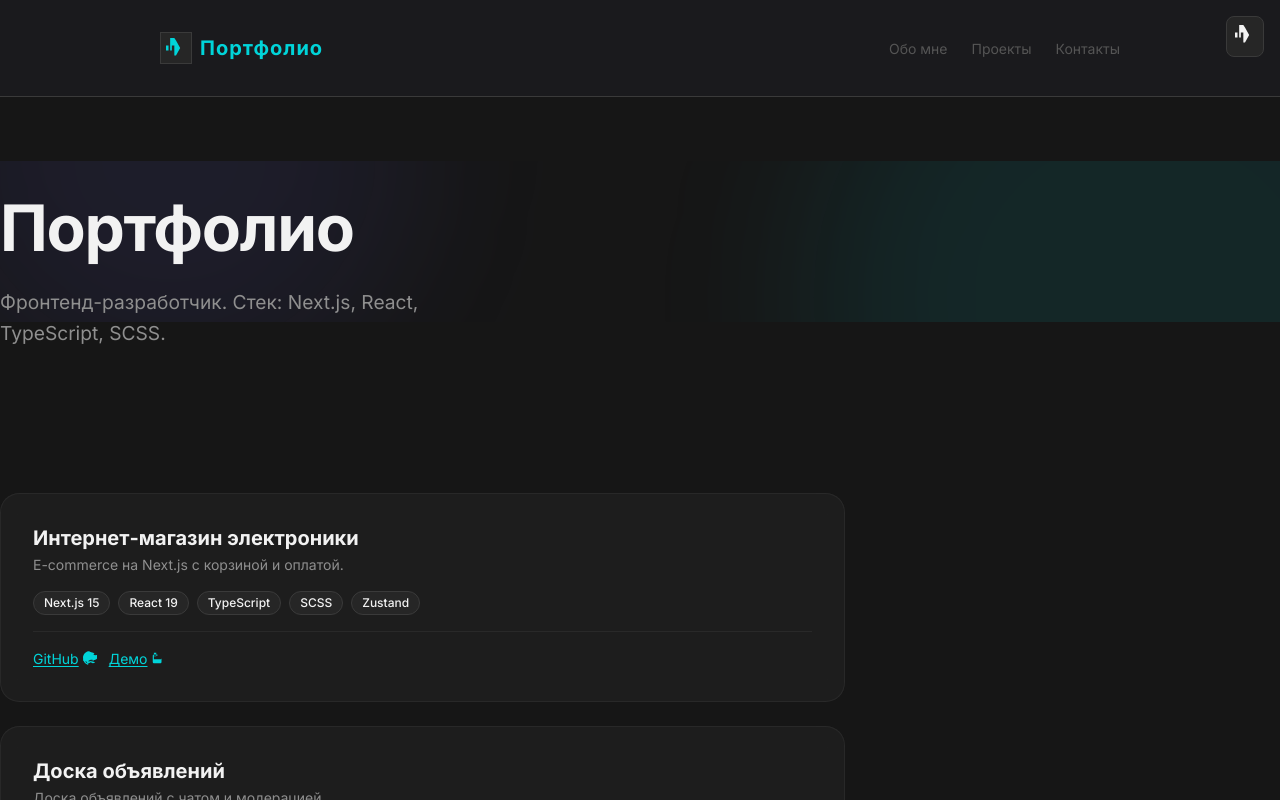
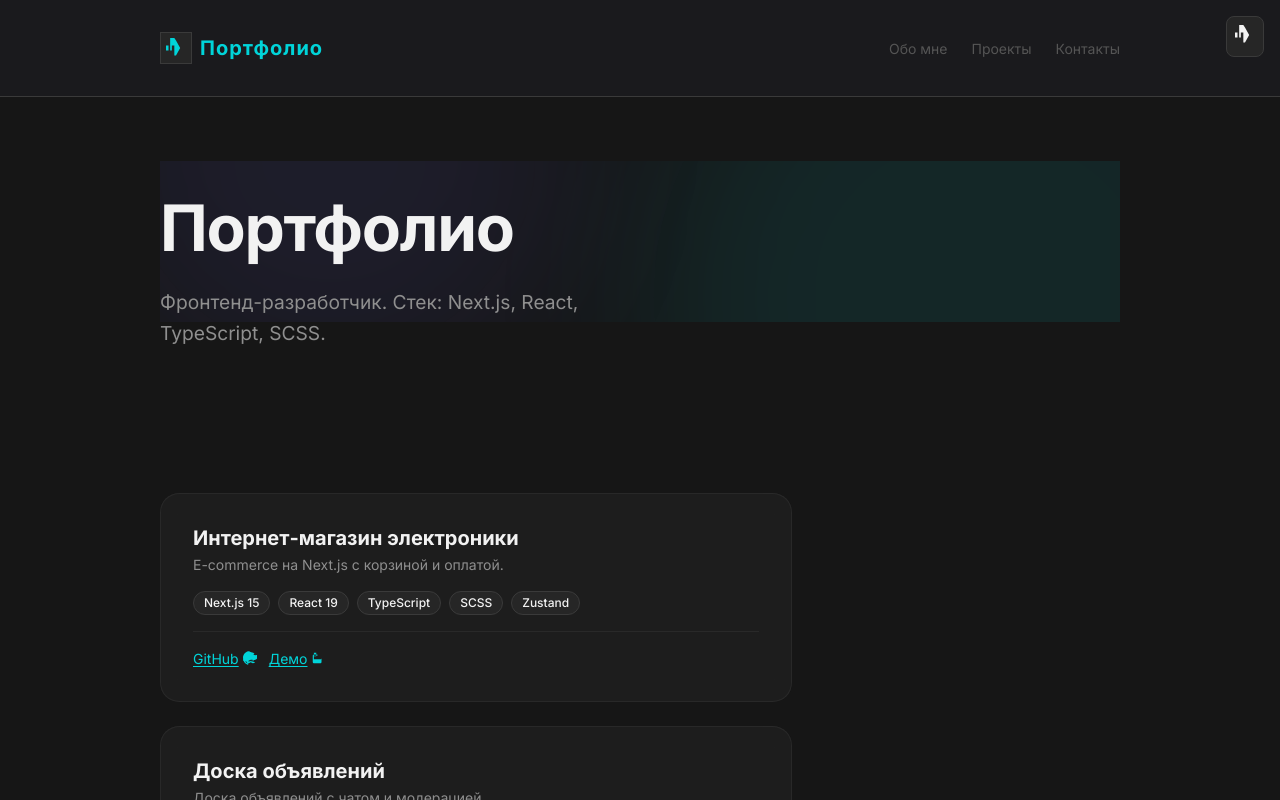
Before and after one commit to Slav468/portfolio, a Next.js app: page / in a window 1280 px wide. Shown: the top 800 px of the page. Built offline with nearby package versions, Linux system fonts and the light colour scheme.

Commit message:
fix: unify main content spacing with header/footer (max-width, centering, consistent padding)

```diff
--- a/src/components/layout/main-content.module.scss
+++ b/src/components/layout/main-content.module.scss
@@ -1,8 +1,10 @@
 @use '../../../styles/tokens' as *;
 
 .main {
-  padding-top: var(--space-xl);
-  padding-bottom: var(--space-xl);
+  max-width: 64rem;
+  margin-left: auto;
+  margin-right: auto;
+  padding: var(--space-xl) var(--space-xl);
 }
 
 @media (min-width: 768px) {
```
